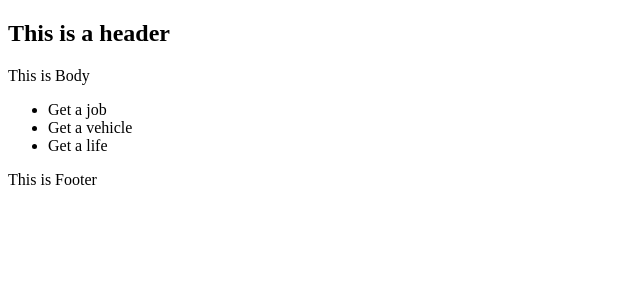
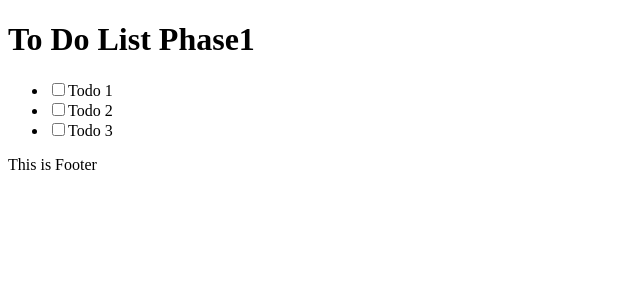
Before and after one commit to jhpp114/Front_End_CSS, a React (Create React App) app in the folder reactTutorial/my-app/: page / in a window 1280 px wide. Shown: the top 300 px of the page, without its empty margins (0-640 px from the left). Built offline with nearby package versions, Linux system fonts and the light colour scheme.

Commit message:
todolistPhase1

```diff
--- a/reactTutorial/my-app/src/components/footer/Footer.js
+++ b/reactTutorial/my-app/src/components/footer/Footer.js
@@ -2,9 +2,8 @@ import React from 'react'
 
 const Footer = () => {
     return (
-        <footer>
-            <p>This is Footer</p>
-        </footer>
+        <p>This is Footer</p>
     )
 }
-export default Footer;
+
+export default Footer
--- a/reactTutorial/my-app/src/components/header/Header.js
+++ b/reactTutorial/my-app/src/components/header/Header.js
@@ -2,9 +2,7 @@ import React from 'react'
 
 const Header = () => {
     return (
-        <header>
-            <h2>This is a header</h2>
-        </header>
+        <h1>To Do List Phase1</h1>
     )
 }
 
--- a/reactTutorial/my-app/src/components/main/PersonInfo.js
+++ /dev/null
@@ -1,16 +0,0 @@
-import React from 'react'
-
-const PersonInfo = () => {
-    return (
-        <main>
-            <p>This is Body</p>
-            <ul>
-                <li>Get a job</li>
-                <li>Get a vehicle</li>
-                <li>Get a life</li>
-            </ul>
-        </main>
-    )
-}
-
-export default PersonInfo
--- /dev/null
+++ b/reactTutorial/my-app/src/components/main/TodoList.js
@@ -0,0 +1,22 @@
+import React from 'react'
+
+let TodoList = () => {
+    return (
+        <ul>
+            <li>
+                <input type="checkbox" name="todo1"></input>
+                <span>Todo 1</span>
+            </li>
+            <li>
+                <input type="checkbox" name="todo2"></input>
+                <span>Todo 2</span>
+            </li>
+            <li>
+                <input type="checkbox" name="todo3"></input>
+                <span>Todo 3</span>
+            </li>
+        </ul>
+    )
+}
+
+export default TodoList
--- a/reactTutorial/my-app/src/index.js
+++ b/reactTutorial/my-app/src/index.js
@@ -1,6 +1,6 @@
 import React from 'react'
 import ReactDOM from 'react-dom'
-import MyApp from './MyApp.js'
+import MyApp from './MyApp'
 
 const root = document.querySelector('#root');
 ReactDOM.render(
```
Also changed, not shown: reactTutorial/my-app/src/MyApp.js (+5 -3 lines).
